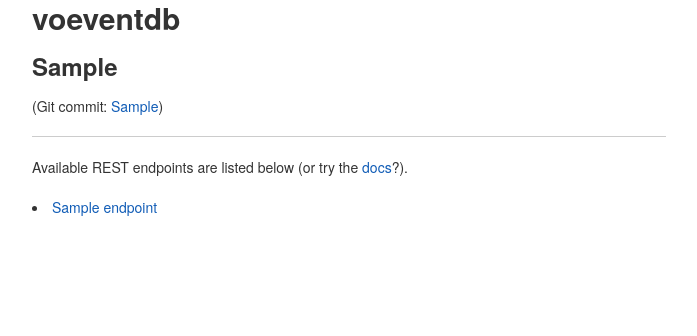
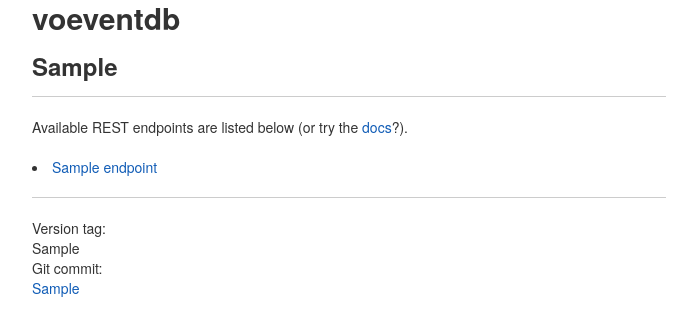
Before and after one commit to timstaley/voeventdb, a Python web app: template voeventdb/restapi/templates/landing.html in a window 1280 px wide. Shown: the top 336 px of the page, without its empty margins (128-825 px from the left). Run offline with Jinja, Linux system fonts and the light colour scheme; the template is opened without the code that fills it: most values are stand-ins (such as "Sample title", 1, 10 or a date in 2020).

Commit message:
Tweak landing page.

```diff
--- a/voeventdb/restapi/templates/landing.html
+++ b/voeventdb/restapi/templates/landing.html
@@ -13,16 +13,24 @@
         <div class="col-8">
             <h1>voeventdb</h1>
             <h2>{{ api_version }}</h2>
-            <p>(Git commit:
-                <a href="https://github.com/timstaley/voeventdb/commits/{{git_sha}}">
-                    {{ git_sha }}</a>)
-            </p>
+
             <h4>{{ message }}</h4>
 
             <hr>
             {% block extracontent %}
             {% include "includes/endpoints.html" %}
             {% endblock %}
+            <hr>
+            <dl>
+                <dt>Version tag:</dt>
+                <dd>{{ version_tag }}</dd>
+
+                <dt>Git commit:</dt>
+                <dd>
+                    <a href="https://github.com/timstaley/voeventdb/commits/{{git_sha}}">
+                    {{ git_sha }}</a></dd>
+
+            </dl>
 
         </div>
     </div>
--- a/voeventdb/restapi/v0/views.py
+++ b/voeventdb/restapi/v0/views.py
@@ -35,7 +35,8 @@ def add_to_apiv0(queryview_class):
 
 
 def get_apiv0_rules():
-    rules = [r for r in sorted(current_app.url_map.iter_rules())
+    rules = [r for r in sorted(current_app.url_map.iter_rules(),
+                               key=lambda x: str(x))
              if r.endpoint.startswith('apiv0')]
     endpoints_listed = set()
     pruned_rules = []
@@ -83,7 +84,8 @@ def apiv0_root_view():
         'message': message,
         'api_version': apiv0.name,
         'git_sha': package_version_dict['full-revisionid'][:8],
-        'endpoints': sorted([str(r) for r in get_apiv0_rules()]),
+        'version_tag':package_version_dict['version'],
+        'endpoints': get_apiv0_rules(),
         'docs_url': docs_url
     }
 
```
